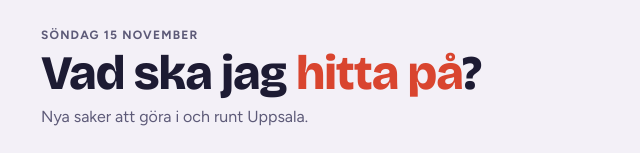
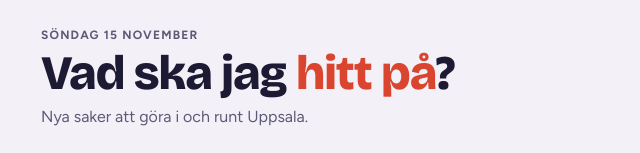
Before and after one commit to jennyharrysdotter/Soffsamtal-, a plain HTML site: page jenny/index.html in a window 1280 px wide. Shown: the top 153 px of the page, without its empty margins (319-959 px from the left). Drawn offline with nearby package versions, Linux system fonts and the light colour scheme.

Commit message:
Namn: Vad ska jag hitt på?
Co-Authored-By: Claude Opus 5.5 <noreply@anthropic.com>
Claude-Session: https://claude.ai/code/session_01KPXAWz3Yyg91fAizchjrhj

```diff
--- a/jenny/index.html
+++ b/jenny/index.html
@@ -3,7 +3,7 @@
 <head>
 <meta charset="utf-8">
 <meta name="viewport" content="width=device-width,initial-scale=1,viewport-fit=cover">
-<title>Vad ska jag hitta på?</title>
+<title>Vad ska jag hitt på?</title>
 <meta name="theme-color" content="#4B2E6F">
 <meta name="description" content="Nya saker att göra i och runt Uppsala.">
 <link rel="manifest" href="manifest.webmanifest">
@@ -98,7 +98,7 @@ li button{background:none;border:0;color:var(--plum);font:600 13px var(--body);c
 <div class="wrap">
   <header>
     <p class="eyebrow" id="today">Idag</p>
-    <h1>Vad ska jag <span>hitta på</span>?</h1>
+    <h1>Vad ska jag <span>hitt på</span>?</h1>
     <p class="sub">Nya saker att göra i och runt Uppsala.</p>
   </header>
 
```
Also changed, not shown: jenny/manifest.webmanifest.
